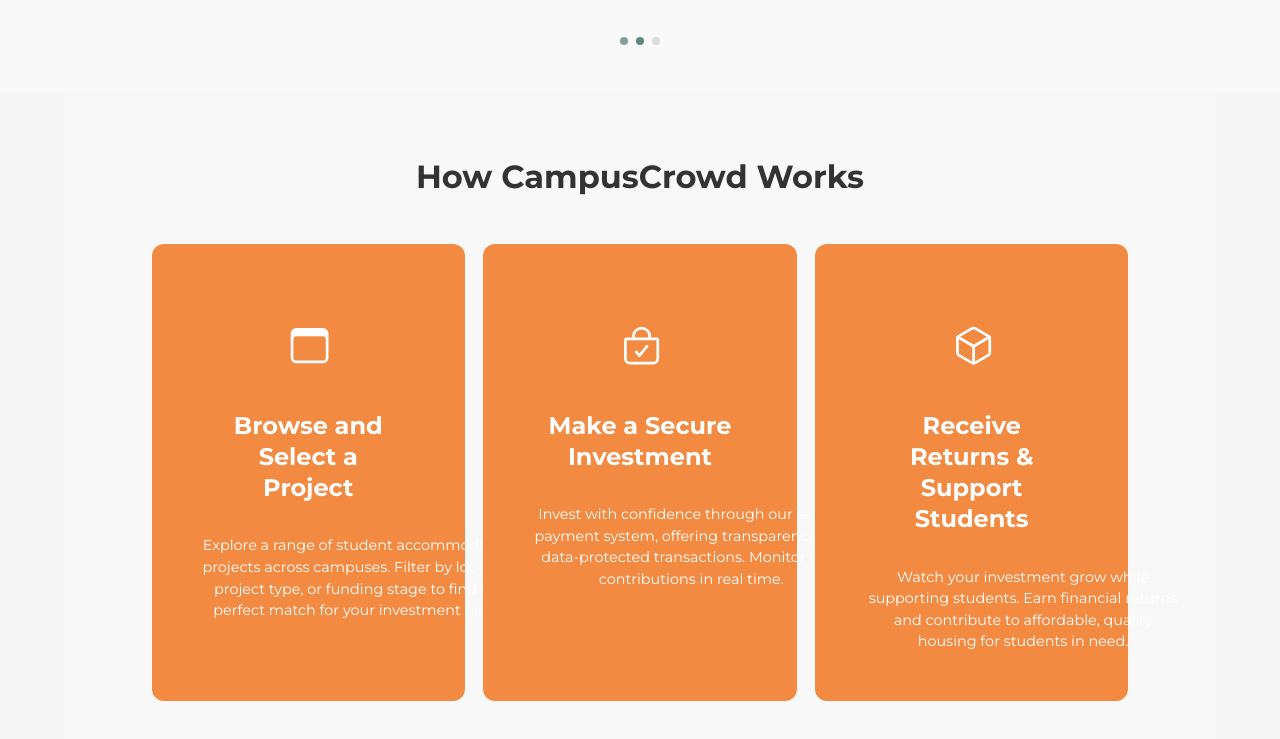
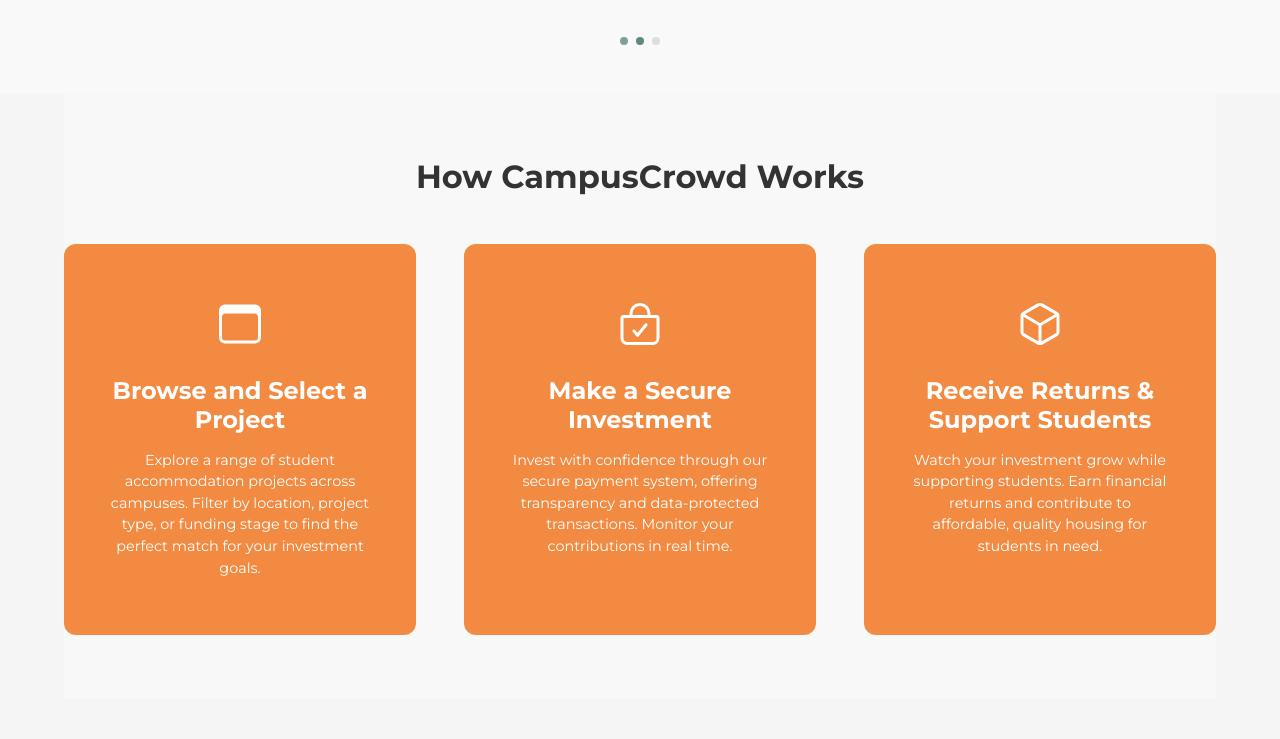
Before and after one commit to Ayo-tomiwa/CampusCrowd, a plain HTML site: page CampusCrowd/index.html in a window 1280 px wide. Shown: the part 2977-3716 px from the top of the page. After the commit the page ends 3676 px from the top, so only its background shows below. Drawn offline with nearby package versions, Linux system fonts and the light colour scheme.

Commit message:
Completed the how-campusCrowd works section

```diff
--- a/CampusCrowd/index.html
+++ b/CampusCrowd/index.html
@@ -213,6 +213,7 @@
 
             <div class="how-campuscrowd-works-step receive-returns">
                 <div class="step-icon">
+                    <i class="fa-solid fa-hand-holding"></i>
                     <ion-icon name="cube-outline"></ion-icon>
                 </div>
                 <h3 class="step-title">Receive Returns & Support Students</h3>
@@ -226,6 +227,7 @@
 
 
 
+
 </div>
 
 <script type="module" src="https://unpkg.com/ionicons@7.1.0/dist/ionicons/ionicons.esm.js"></script>
--- a/CampusCrowd/styles.css
+++ b/CampusCrowd/styles.css
@@ -550,7 +550,6 @@ body{
     background-color: #004d40;
 }
 
-
 .how-campuscrowd-works {
     text-align: center;
     margin: 0 auto;
@@ -567,46 +566,46 @@ body{
 
 .how-campuscrowd-works-steps {
     display: flex;
-    justify-content: space-around;
+    justify-content: space-between;
     flex-wrap: wrap;
-    width: 85%;
+    width: 100%;
+    max-width: 1200px;
     margin: 0 auto;
-    gap: 1rem;
+    gap: 2rem;
 }
 
 .how-campuscrowd-works-step {
     background-color: #f28a42;
+    display: flex;
+    flex-direction: column;
+    align-items: center;
     border-radius: 12px;
-    padding: 3rem 3rem;
-    width: 38%;
-    max-width: 32%;
+    padding: 3.5rem 2rem;
+    width: calc(33.333% - 2rem); /* Allows three cards in a row with space between */
     text-align: center;
     color: #fff;
     transition: transform 0.3s ease;
-    margin: 0 auto;
 }
 
-.how-campuscrowd-works-step:hover{
+.how-campuscrowd-works-step:hover {
     transform: translateY(-10px);
+
 }
 
-.browse-and-select .step-icon,
-.secure-investment .step-icon,
-.receive-returns .step-icon {
-    width: 40px;
-    margin: 2rem auto;
-    font-size: 2.7rem;
+.step-icon {
+    font-size: 3rem;
+    color: white;
+    margin-bottom: 1rem;
 }
 
 .step-title {
     font-size: 1.5rem;
-    width: 90%;
-    line-height: 1.3;
-    margin: 2rem auto;
+    font-weight: bold;
+    margin-bottom: 1rem;
 }
 
 .step-description {
     font-size: 0.9rem;
     line-height: 1.5;
-    width: 320px;
+    width: 90%;
 }
```
